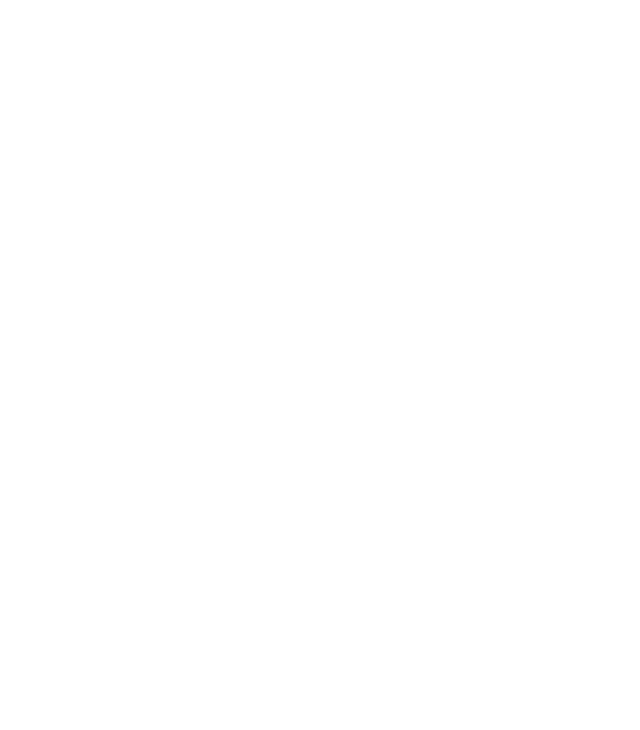
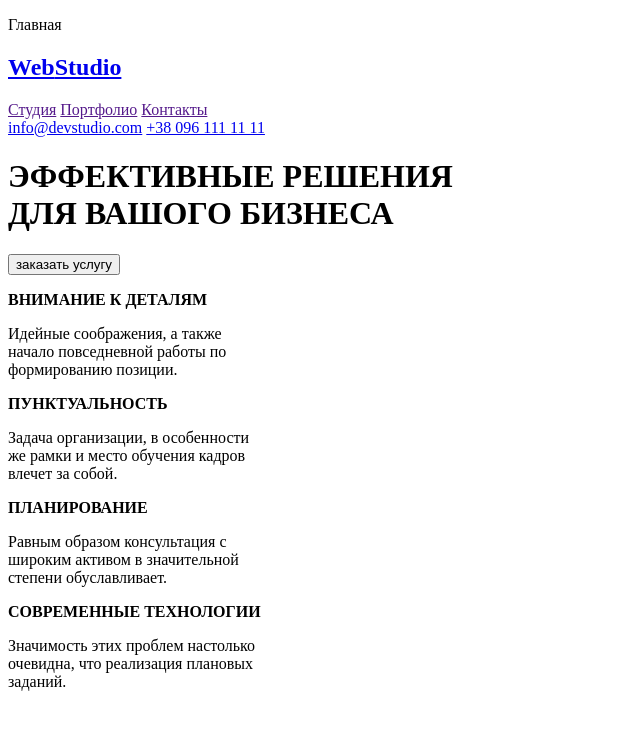
Before and after one commit to Lebraise/goit-markup-hw-01, a plain HTML site: page index.html in a window 1280 px wide. Shown: the whole page, without its empty margins (0-640 px from the left). Drawn offline with Linux system fonts and the light colour scheme.

Commit message:
Скелет сайта
Еще в разработке

```diff
--- a/index.html
+++ b/index.html
@@ -4,9 +4,58 @@
     <meta charset="UTF-8">
     <meta http-equiv="X-UA-Compatible" content="IE=edge">
     <meta name="viewport" content="width=device-width, initial-scale=1.0">
-    <title>Document</title>
+    <title>Студия</title>
 </head>
 <body>
+    <p>Главная</p>
+    <!-- Верхняя линия-->
+    <header>
+        <div>
+            <h2><a href="WebStudio"><span>Web</span>Studio</a></h2>
+            <!-- Меню навигации -->
+            <nav>
+               <a href="">Студия</a>
+               <a href="">Портфолио</a>
+               <a href="">Контакты</a>
+            </nav>
+            <a href="mailto:info@devstudio.com">info@devstudio.com</a>
+            <a href="tel:+38 096 111 11 11">+38 096 111 11 11</a>
+        </div>
+    </header>
+    <!-- Шапка сайта -->
+    <main>
+    <!-- Заказ услуги -->
+    <div>
+        <h1>ЭФФЕКТИВНЫЕ РЕШЕНИЯ<br>ДЛЯ ВАШОГО БИЗНЕСА</h1>
+        <button type="button">заказать услугу</button>
+    </div>
+    <!-- Особености -->
+    <div>
+        <div>
+            <p><b>ВНИМАНИЕ К ДЕТАЛЯМ</b></p>
+            <p>Идейные соображения, а также <br>начало повседневной работы по <br>формированию позиции.</p>
+        </div>
+        <div>
+            <p><b>ПУНКТУАЛЬНОСТЬ</b></p>
+            <p>Задача организации, в особенности <br>же рамки и место обучения кадров <br>влечет за собой.</p>
+        </div>
+        <div>
+            <p><b>ПЛАНИРОВАНИЕ</b></p>
+            <p>Равным образом консультация с <br>широким активом в значительной <br>степени обуславливает.</p>
+        </div>
+        <div>
+            <p><b>СОВРЕМЕННЫЕ ТЕХНОЛОГИИ</b></p>
+            <p>Значимость этих проблем настолько <br>очевидна, что реализация плановых <br>заданий.</p>
+        </div>
+    </div>
+    <!-- Инфо о работе в фото -->
+    <div>
 
+    </div>
+    </main>
+
+    <footer>
+
+    </footer>
 </body>
 </html>
```
Also changed, not shown: images/demianenko.jpg (added), images/doingone.jpg (added), images/doingthree.jpg (added), images/doingtwo.jpg (added), images/ermakov.jpg (added), images/repina.jpg (added), images/tarasov.jpg (added), 1 other file.
